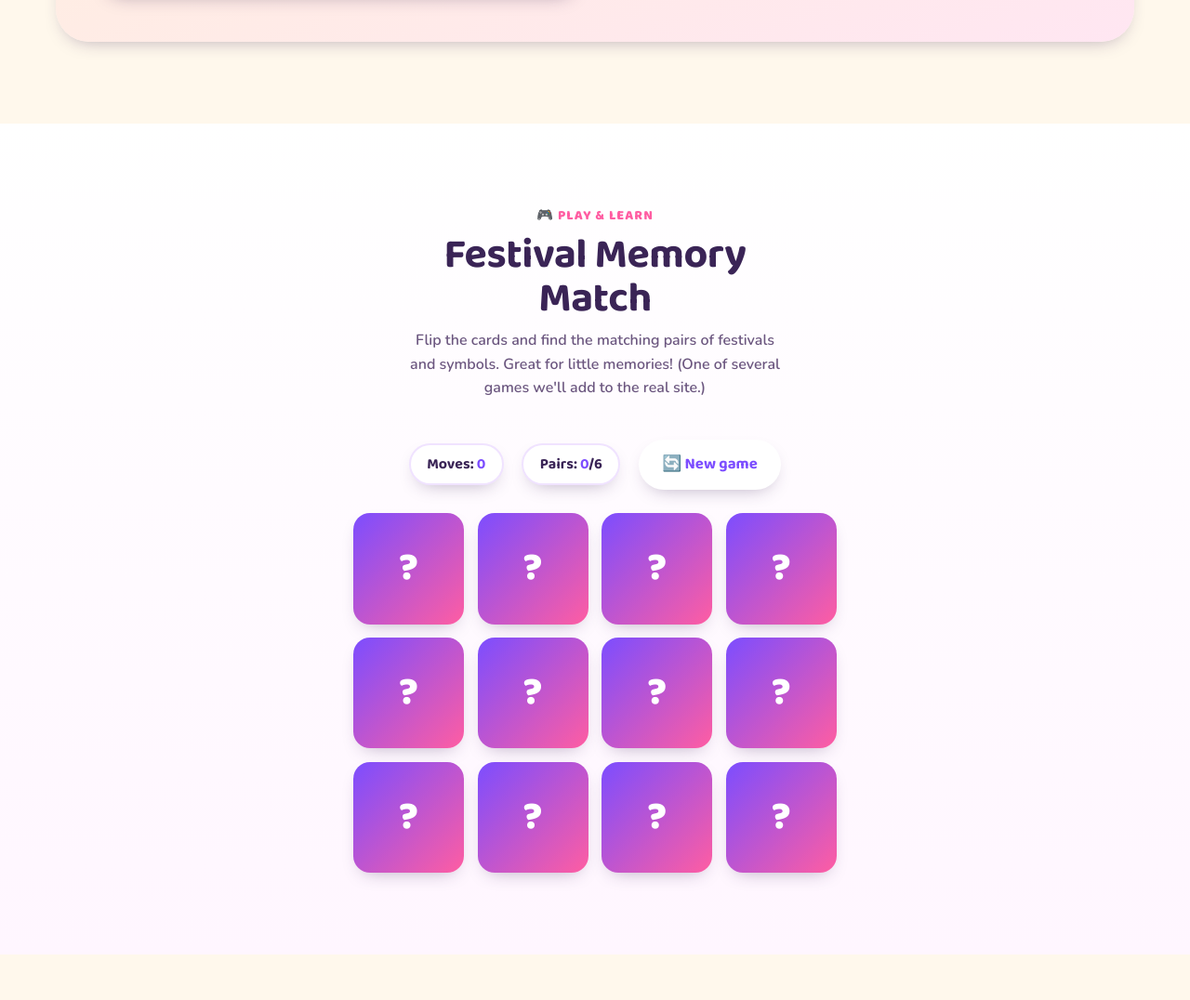
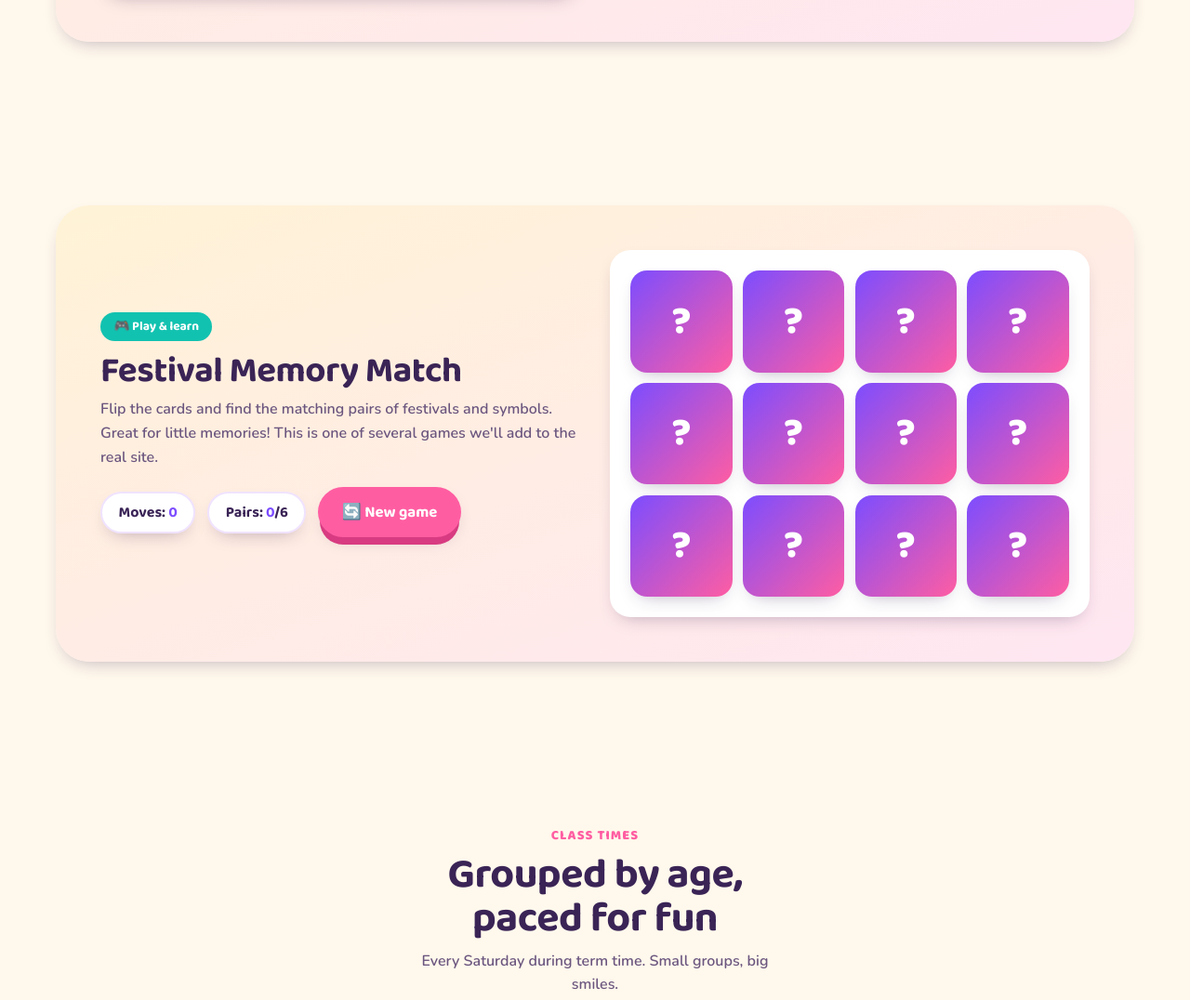
Before and after one commit to anirudhatalmale6-alt/colorful-kids-club, a plain HTML site: page index.html in a window 1280 px wide. Shown: the part 2202-3278 px from the top of the page at 93% size. Drawn offline with nearby package versions, Linux system fonts and the light colour scheme.

Commit message:
Restyle Memory Match to match Spin the Wheel Fun Zone card

```diff
--- a/index.html
+++ b/index.html
@@ -114,20 +114,26 @@
 </section>
 
 <!-- MEMORY MATCH GAME -->
-<section class="pad" id="match" style="background:linear-gradient(180deg,#fff,#fff6ff)">
+<section class="pad" id="match">
   <div class="wrap reveal">
-    <div class="sec-head">
-      <div class="kicker">🎮 Play &amp; learn</div>
+    <div class="play">
+      <div class="copy">
+        <span class="tag">🎮 Play &amp; learn</span>
         <h2>Festival Memory Match</h2>
-      <p>Flip the cards and find the matching pairs of festivals and symbols. Great for little memories! (One of several games we'll add to the real site.)</p>
-    </div>
+        <p>Flip the cards and find the matching pairs of festivals and symbols. Great for little memories! This is one of several games we'll add to the real site.</p>
         <div class="match-bar">
           <span class="match-stat">Moves: <b id="mvCount">0</b></span>
           <span class="match-stat">Pairs: <b id="prCount">0</b>/6</span>
-      <button class="btn btn-ghost" id="mmReset">🔄 New game</button>
+          <button class="btn btn-primary" id="mmReset">🔄 New game</button>
         </div>
+      </div>
+      <div>
+        <div class="mm-box">
           <div class="match-grid" id="matchGrid"></div>
           <div class="match-win" id="matchWin">🎉 Brilliant! You matched them all in <b id="winMoves">0</b> moves!</div>
+        </div>
+      </div>
+    </div>
   </div>
 </section>
 
--- a/style.css
+++ b/style.css
@@ -214,10 +214,11 @@ footer a:hover{color:#fff}
 .demo-note{background:var(--marigold);color:var(--ink);text-align:center;font-family:var(--font-head);font-weight:700;padding:.6rem;font-size:.95rem}
 
 /* ---------- MEMORY MATCH GAME ---------- */
-.match-bar{display:flex;align-items:center;justify-content:center;gap:1.2rem;flex-wrap:wrap;margin:0 0 1.6rem}
+.mm-box{background:#fff;border-radius:22px;padding:1.4rem;box-shadow:var(--shadow-sm)}
+.match-bar{display:flex;align-items:center;flex-wrap:wrap;gap:.8rem;margin:0 0 1.2rem}
 .match-stat{font-family:var(--font-head);font-weight:700;color:var(--ink);background:#fff;border:2px solid #f0e3ff;border-radius:999px;padding:.5rem 1.1rem;box-shadow:var(--shadow-sm)}
 .match-stat b{color:var(--grape)}
-.match-grid{display:grid;grid-template-columns:repeat(4,1fr);gap:.9rem;max-width:520px;margin:0 auto}
+.match-grid{display:grid;grid-template-columns:repeat(4,1fr);gap:.7rem}
 .mm-card{position:relative;aspect-ratio:1;border:none;background:none;cursor:pointer;perspective:600px;padding:0}
 .mm-face{position:absolute;inset:0;display:flex;align-items:center;justify-content:center;border-radius:18px;font-size:clamp(1.8rem,7vw,2.6rem);backface-visibility:hidden;transition:transform .35s ease;box-shadow:var(--shadow-sm)}
 .mm-back{background:linear-gradient(135deg,var(--grape),var(--pink));color:#fff;font-family:var(--font-head);font-weight:800}
```
Lines whose indentation alone changed are shown as unchanged.
